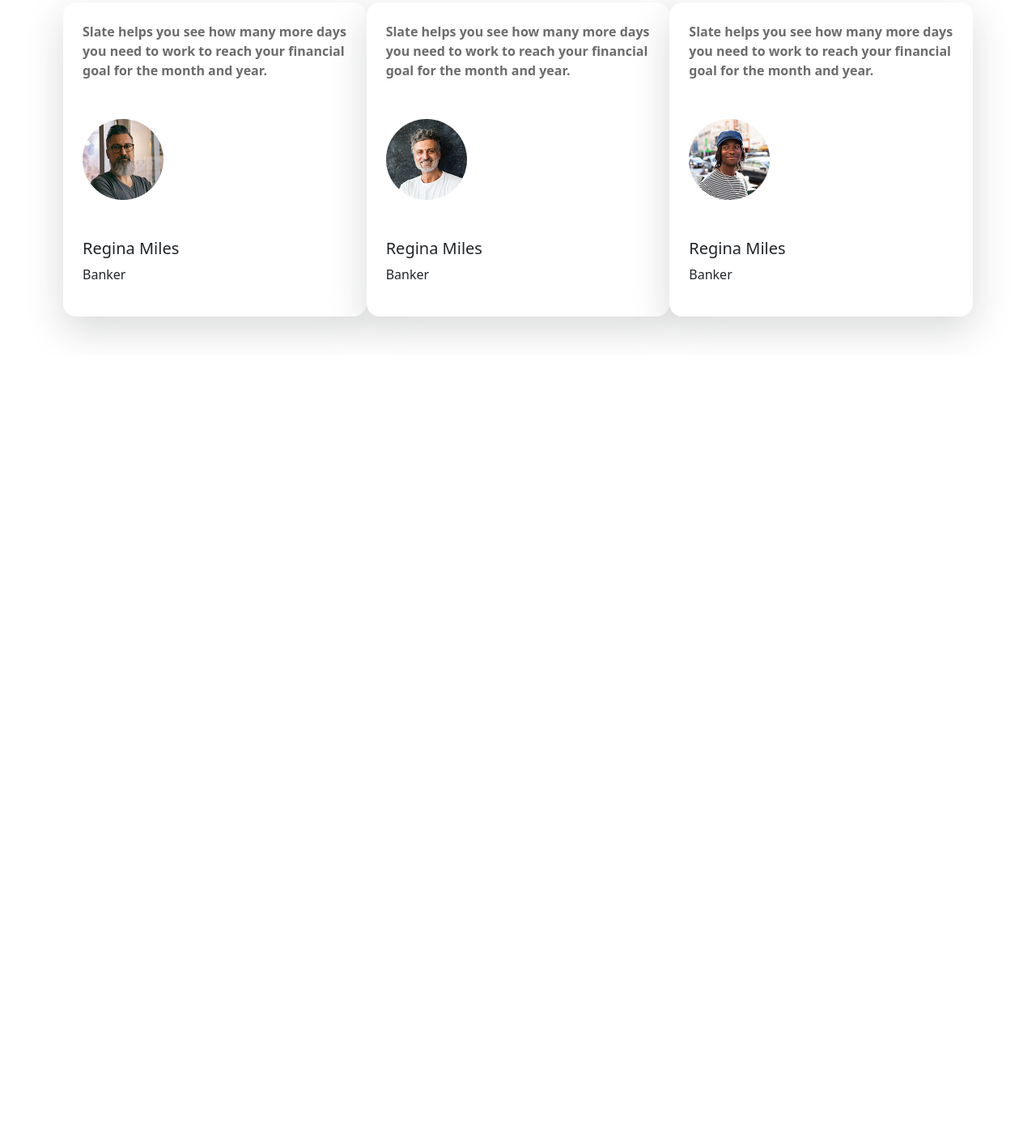
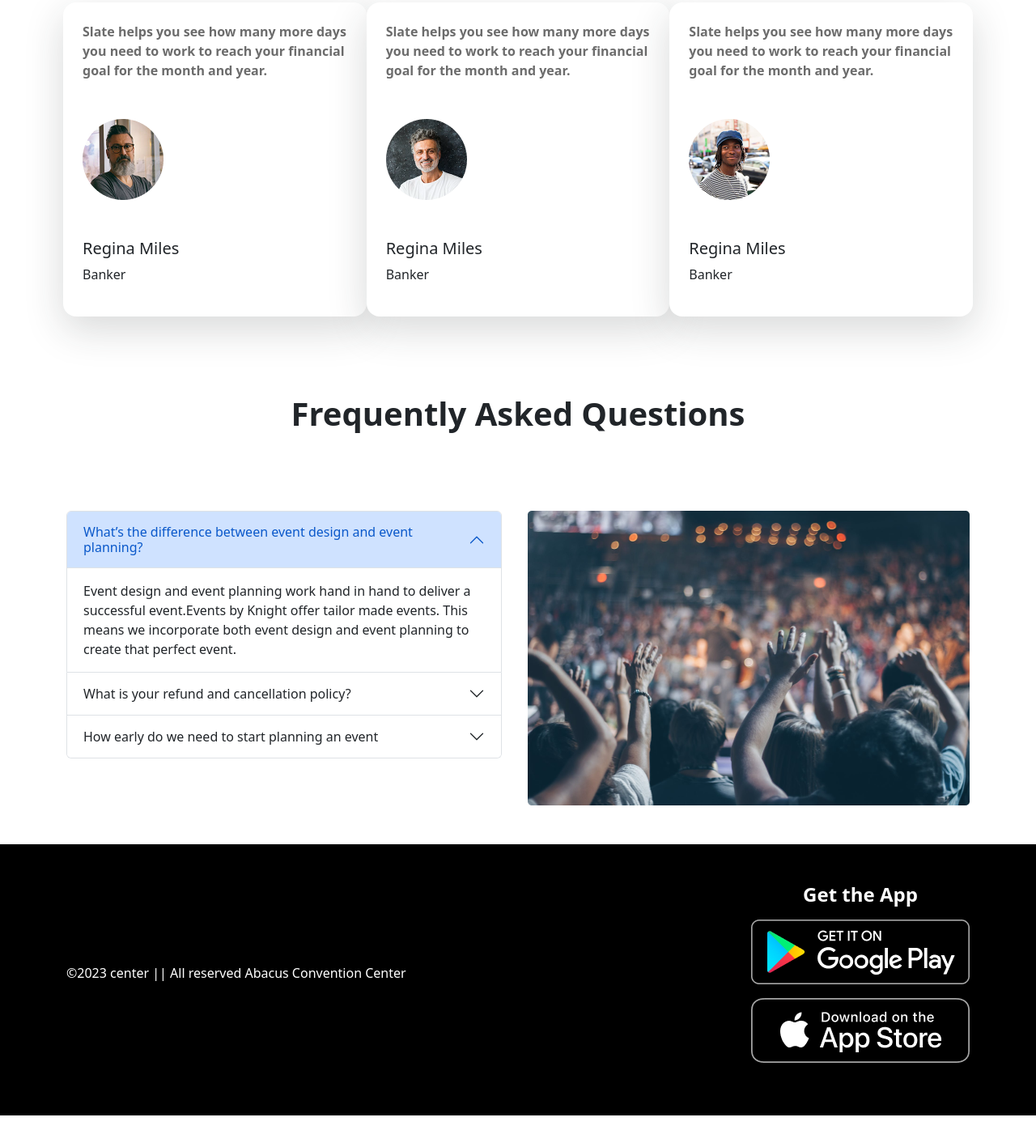
Before and after one commit to saifulaija/convention-center-website, a plain HTML site: page index.html in a window 1280 px wide. Shown: the part 2461-3878 px from the top of the page at 81% size. Before the commit the page ends 2900 px from the top, so only its background shows below. Drawn offline with Linux system fonts and the light colour scheme.

Commit message:
footer added

```diff
--- a/index.html
+++ b/index.html
@@ -226,15 +226,76 @@
         </div>
       </section>
 
+      <!-- frequently section  -->
+      <section class="container my-5">
+        <h1 class="text-center my-5 py-5 fw-bold">Frequently Asked Questions</h1>
+        <div class="row gap-2">
+          <div class="col">
+
+            <div class="accordion" id="accordionPanelsStayOpenExample">
+              <div class="accordion-item">
+                <h2 class="accordion-header" id="panelsStayOpen-headingOne">
+                  <button class="accordion-button" type="button" data-bs-toggle="collapse" data-bs-target="#panelsStayOpen-collapseOne" aria-expanded="true" aria-controls="panelsStayOpen-collapseOne">
+                    What’s the difference between event design and event planning?
+                  </button>
+                </h2>
+                <div id="panelsStayOpen-collapseOne" class="accordion-collapse collapse show" aria-labelledby="panelsStayOpen-headingOne">
+                  <div class="accordion-body">
+                    Event design and event planning work hand in hand to deliver a successful event.Events by Knight offer tailor made events. This means we incorporate both event design and event planning to create that perfect event.
+                  </div>
+                </div>
+              </div>
+              <div class="accordion-item">
+                <h2 class="accordion-header" id="panelsStayOpen-headingTwo">
+                  <button class="accordion-button collapsed" type="button" data-bs-toggle="collapse" data-bs-target="#panelsStayOpen-collapseTwo" aria-expanded="false" aria-controls="panelsStayOpen-collapseTwo">
+                    What is your refund and cancellation policy?
+                  </button>
+                </h2>
+                <div id="panelsStayOpen-collapseTwo" class="accordion-collapse collapse" aria-labelledby="panelsStayOpen-headingTwo">
+                  <div class="accordion-body">
+                    <strong>This is the second item's accordion body.</strong> It is hidden by default, until the collapse plugin adds the appropriate classes that we use to style each element. These classes control the overall appearance, as well as the showing and hiding via CSS transitions. You can modify any of this with custom CSS or overriding our default variables. It's also worth noting that just about any HTML can go within the <code>.accordion-body</code>, though the transition does limit overflow.
+                  </div>
+                </div>
+              </div>
+              <div class="accordion-item">
+                <h2 class="accordion-header" id="panelsStayOpen-headingThree">
+                  <button class="accordion-button collapsed" type="button" data-bs-toggle="collapse" data-bs-target="#panelsStayOpen-collapseThree" aria-expanded="false" aria-controls="panelsStayOpen-collapseThree">
+                    How early do we need to start planning an event
+                  </button>
+                </h2>
+                <div id="panelsStayOpen-collapseThree" class="accordion-collapse collapse" aria-labelledby="panelsStayOpen-headingThree">
+                  <div class="accordion-body">
+                    <strong>This is the third item's accordion body.</strong> It is hidden by default, until the collapse plugin adds the appropriate classes that we use to style each element. These classes control the overall appearance, as well as the showing and hiding via CSS transitions. You can modify any of this with custom CSS or overriding our default variables. It's also worth noting that just about any HTML can go within the <code>.accordion-body</code>, though the transition does limit overflow.
+                  </div>
+                </div>
+              </div>
+            </div>
+
+          </div>
+
+          <div class="col">
+
+            <img src="./images/people.png" alt="">
+
+          </div>
+        </div>
+      </section>
 
 
+      <!-- footer section  -->
 
-
-
-
-
-
-
+      <footer class="bg-black my-5">
+        <div class=" container   d-flex flex-column-reverse gap-3 justify-content-center align-items-center py-5 text-center d-md-flex flex-md-row justify-content-md-between justify-content-md-between align-items-md-center">
+          <div class="text-white">
+            <p>&copy2023 center || All reserved Abacus Convention Center</p>
+          </div>
+          <div>
+            <h4 class="fw-bold text-white mb-3">Get the App</h4>
+            <p><img src="./images/android.png" alt=""></p>
+            <p><img src="./images/ios.png" alt=""></p>
+          </div>
+        </div>
+      </footer>
 
     </main>
 
@@ -245,5 +306,6 @@
 
 
     <!-- LINK BS JS  -->
+    <script src="./js/bootstrap.js"></script>
 </body>
 </html>
```
Also changed, not shown: images/android.png (added), images/ios.png (added).
